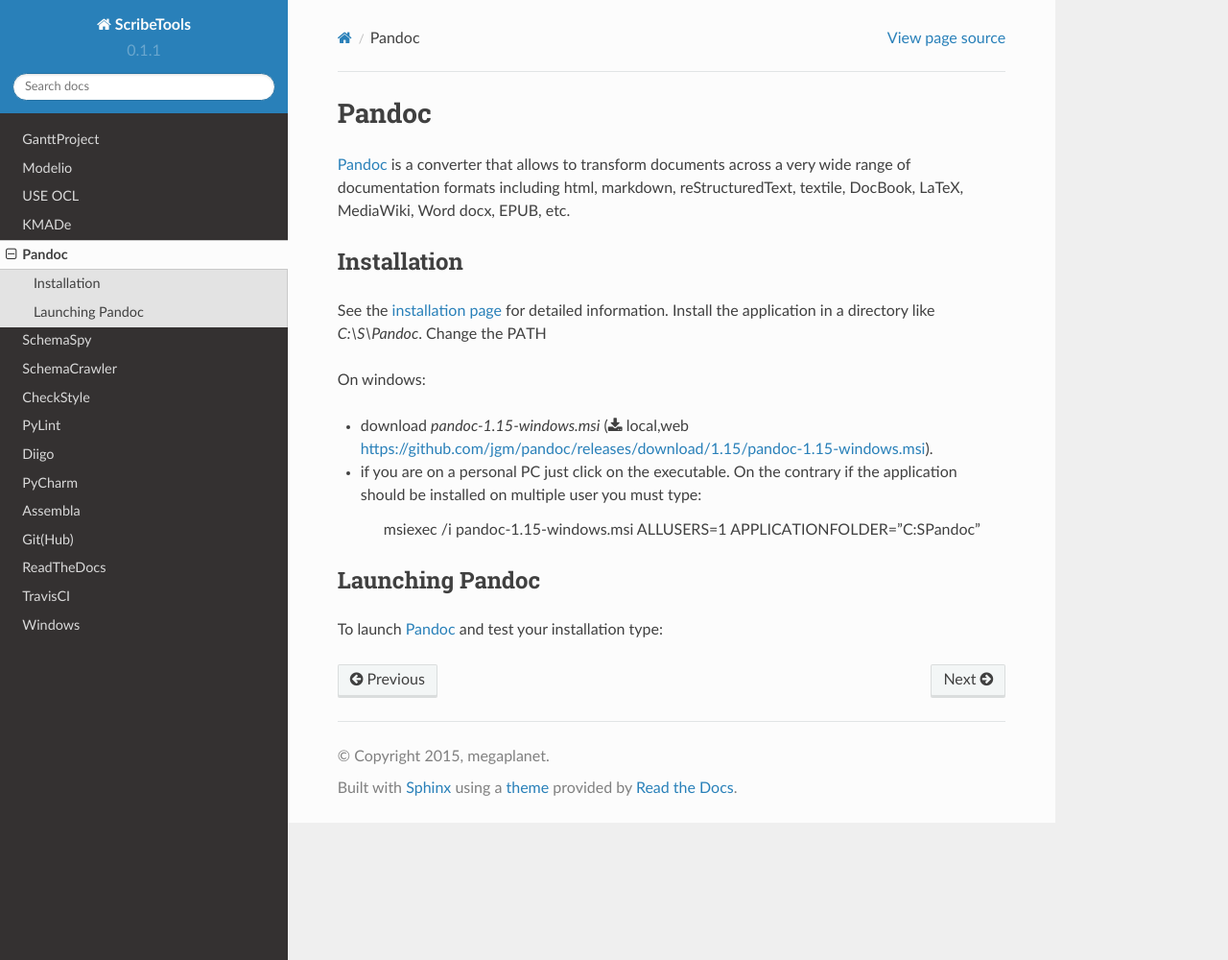
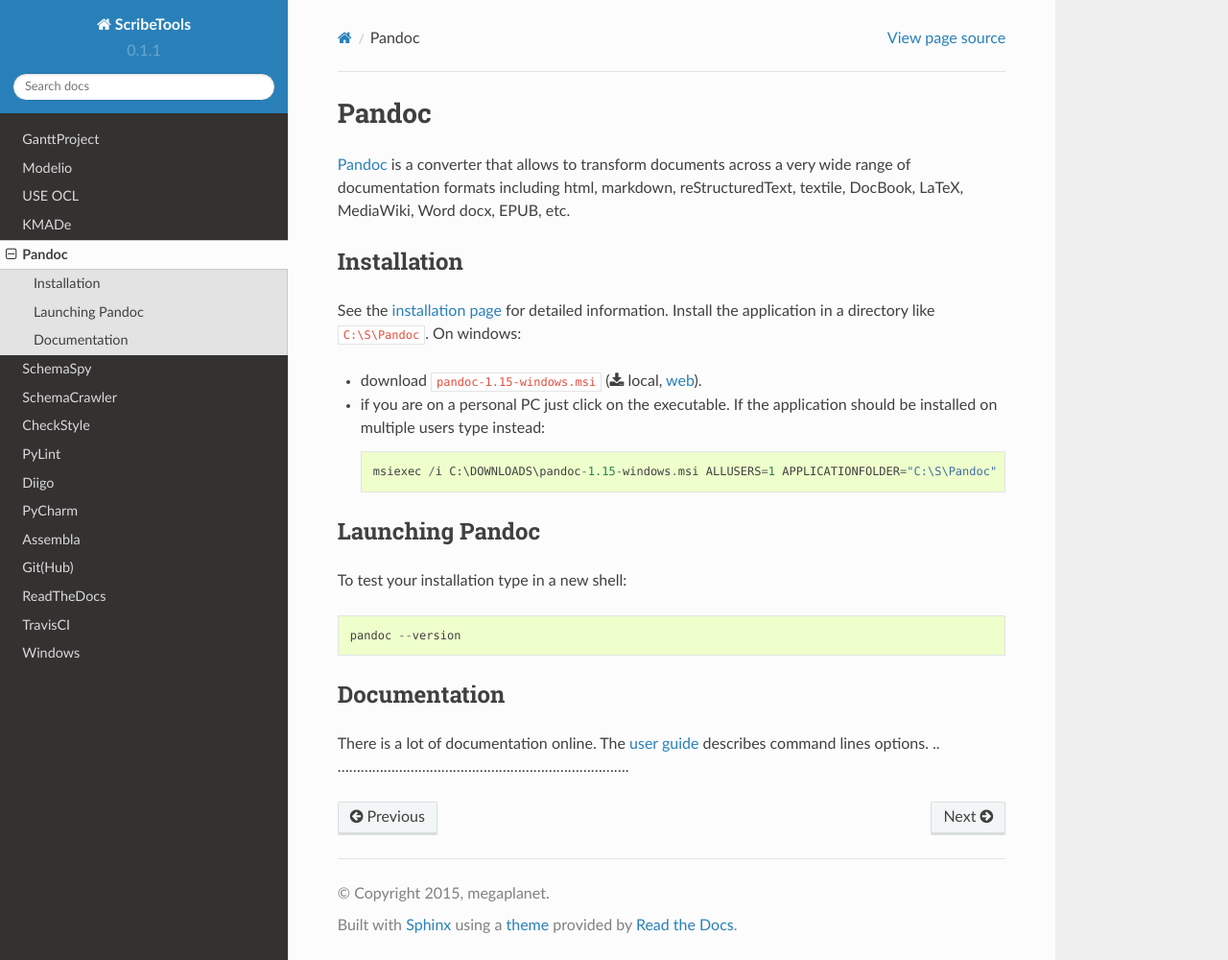
Before and after one commit to ScribesZone/ScribesTools, a Sphinx documentation site: the page built from docs/pandoc/index.rst, in a window 1280 px wide and 1000 px high. Shown: the whole window at 96% size. Built offline with Sphinx 7.4.7 and the Read the Docs theme 2.0.0, drawn with Linux system fonts in a browser that asks for light colours; pages that are not in the unit, such as notebooks, are missing from menus.

Commit message:
update and move install to res/downloads

```diff
--- a/docs/pandoc/index.rst
+++ b/docs/pandoc/index.rst
@@ -9,19 +9,29 @@
 Installation
 ------------
 See the `installation page`_ for detailed information. Install the application
-in a directory like `C:\\S\\Pandoc`. Change the PATH
+in a directory like ``C:\S\Pandoc``. On windows:
 
-On windows:
-
-* download `pandoc-1.15-windows.msi` |PandocWin|.
+* download ``pandoc-1.15-windows.msi`` |PandocWin|.
 
 * if you are on a personal PC just click on the executable.
-  On the contrary if the application should be installed on multiple user
-  you must type:
+  If the application should be installed on multiple users
+  type instead::
 
-        msiexec /i pandoc-1.15-windows.msi ALLUSERS=1 APPLICATIONFOLDER="C:\S\Pandoc"
+        msiexec /i C:\DOWNLOADS\pandoc-1.15-windows.msi ALLUSERS=1 APPLICATIONFOLDER="C:\S\Pandoc"
+
+Launching Pandoc
+----------------
+
+To test your installation type in a new shell::
+
+    pandoc --version
 
 
+Documentation
+-------------
+
+There is a lot of documentation online. The `user guide`_ describes command
+lines options.
 .. ............................................................................
 
 .. _Pandoc:
@@ -31,10 +41,7 @@
     http://pandoc.org/installing.html
 
 .. |PandocWin| replace::
-    (:download:`local <../../res/pandoc/downloads/Win/pandoc-1.15-windows.msi>`,web `<https://github.com/jgm/pandoc/releases/download/1.15/pandoc-1.15-windows.msi>`__)
+    (:download:`local <../../res/pandoc/downloads/Win/pandoc-1.15-windows.msi>`, `web <https://github.com/jgm/pandoc/releases/download/1.15/pandoc-1.15-windows.msi>`__)
 
-
-Launching Pandoc
-----------------
-
-To launch Pandoc_ and test your installation type:
+.. _`user guide`:
+    http://pandoc.org/README.html
```
